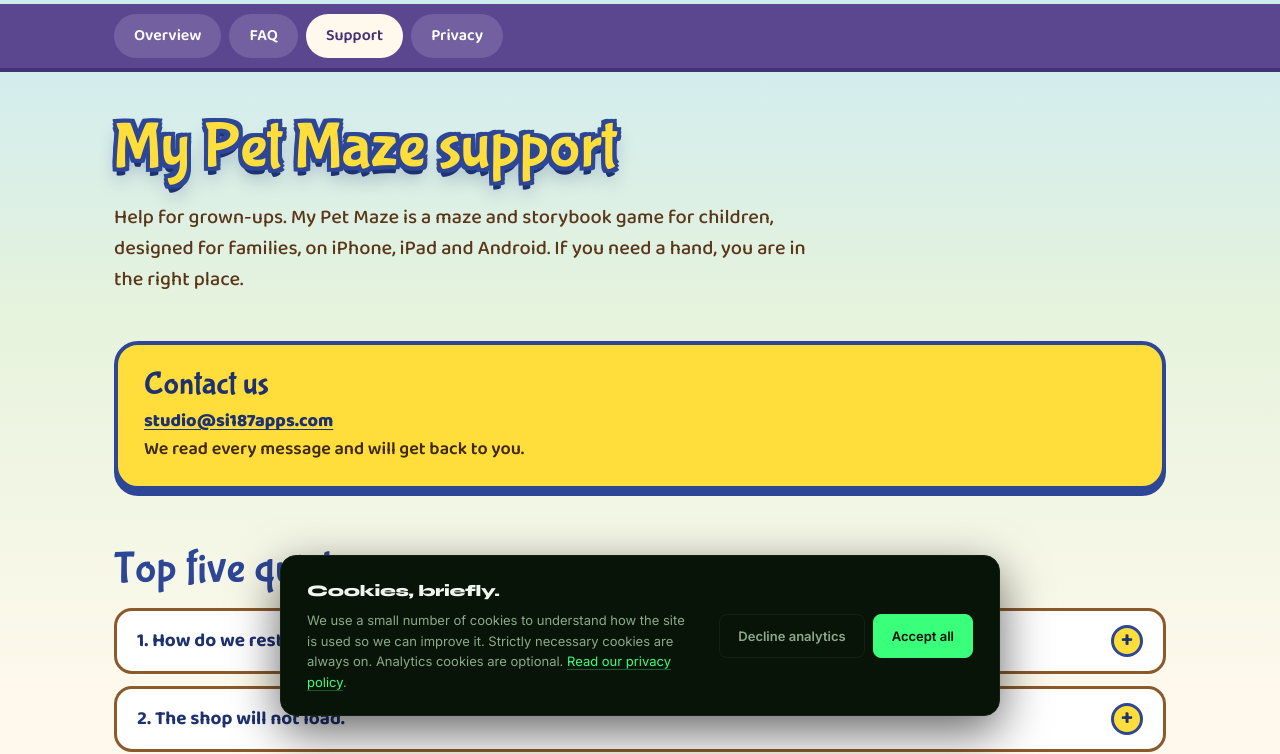
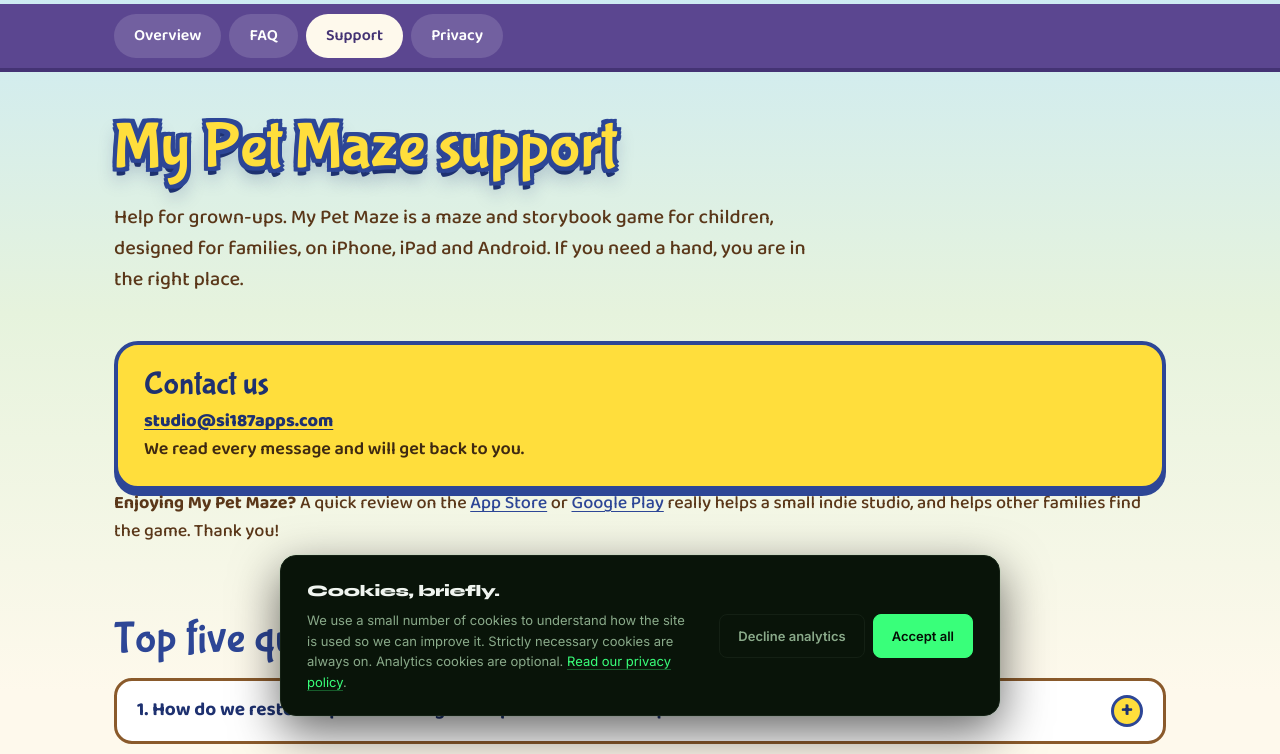
Before and after one commit to si187apps/si187apps.github.io, a plain HTML site: page mypetmaze/support/index.html in a window 1280 px wide. Shown: the part 68-822 px from the top of the page. Drawn offline with Linux system fonts and the light colour scheme.

Commit message:
My Pet Maze: ask grown-ups for a store review (support + game page)
Co-Authored-By: Claude Opus 5.5 <noreply@anthropic.com>

```diff
--- a/mypetmaze/support/index.html
+++ b/mypetmaze/support/index.html
@@ -79,6 +79,7 @@
 <div class="mpm-tabs" role="navigation" aria-label="My Pet Maze sections"><ul><li><a href="/mypetmaze/">Overview</a></li><li><a href="/mypetmaze/faq/">FAQ</a></li><li><a href="/mypetmaze/support/" aria-current="page">Support</a></li><li><a href="/mypetmaze/privacy/">Privacy</a></li></ul></div>
 <div class="mpm-in"><div class="mpm-pagehead"><h1>My Pet Maze support</h1><p>Help for grown-ups. My Pet Maze is a maze and storybook game for children, designed for families, on iPhone, iPad and Android. If you need a hand, you are in the right place.</p></div>
 <div class="mpm-contact"><h2>Contact us</h2><p><a href="mailto:studio@si187apps.com">studio@si187apps.com</a><br>We read every message and will get back to you.</p></div>
+<p><strong>Enjoying My Pet Maze?</strong> A quick review on the <a href="https://apps.apple.com/gb/app/my-pet-maze/id6787447871?action=write-review" target="_blank" rel="noopener noreferrer">App Store</a> or <a href="https://play.google.com/store/apps/details?id=com.si187apps.mypetmaze&amp;showAllReviews=true" target="_blank" rel="noopener noreferrer">Google Play</a> really helps a small indie studio, and helps other families find the game. Thank you!</p>
 
 <section class="mpm-sec mpm-faq" style="padding-bottom:20px" aria-labelledby="top5">
  <h2 id="top5">Top five quick answers</h2>
```
Also changed, not shown: mypetmaze/index.html (+1 -0 lines).
